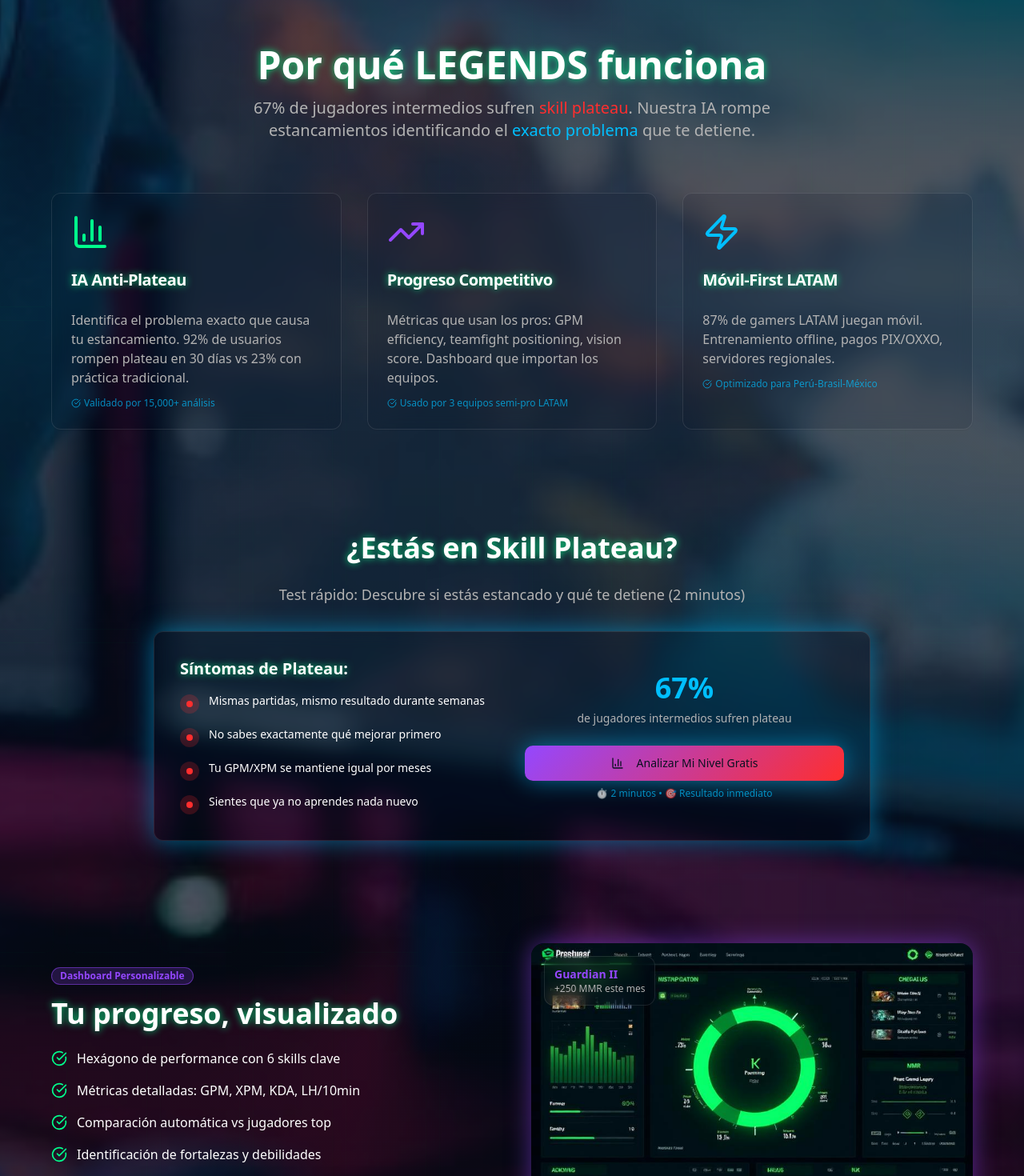
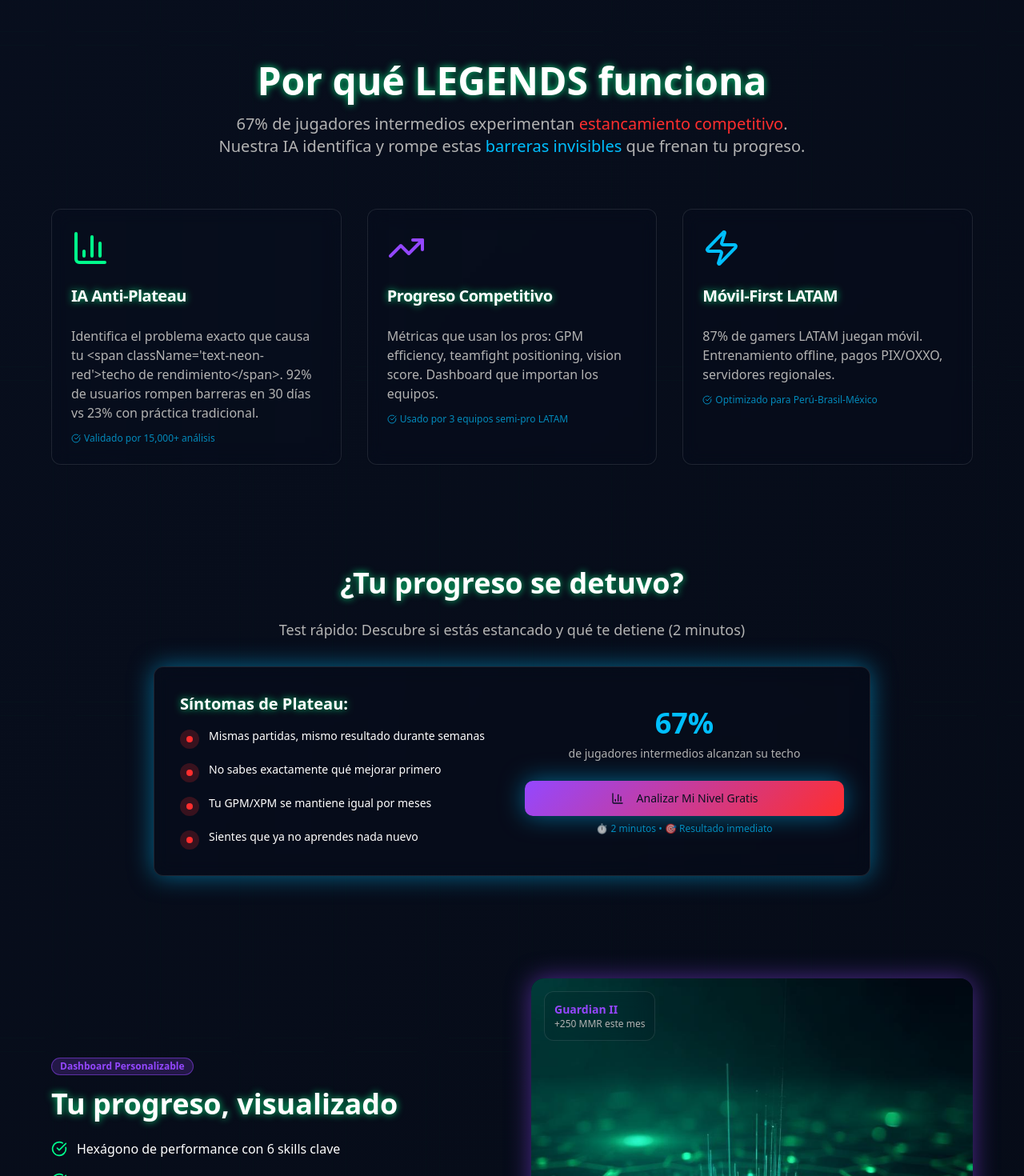
Before and after one commit to legends-latam/apex-path-gaming, a React (Vite) app: page / in a window 1280 px wide. Shown: the part 1620-3090 px from the top of the page at 80% size. Built offline with nearby package versions, Linux system fonts and the light colour scheme.

Commit message:
Update landing page visuals and text
Update hero section image to dashboard mockup.
Improve "Why Legends Works" section by rephrasing "skill plateau" explanations.
Adjust background image to prevent stretching and ensure visibility.

```diff
--- a/src/pages/Index.tsx
+++ b/src/pages/Index.tsx
@@ -21,7 +21,6 @@ import {
 import heroImage from '@/assets/hero-gaming.jpg';
 import dashboardImage from '@/assets/dashboard-preview.jpg';
 import gamingBackground from '@/assets/gaming-background.jpg';
-import legendsDashboard from '@/assets/legends-dashboard.jpg';
 
 const Index = () => {
   const [playerCount, setPlayerCount] = useState(15247);
@@ -44,13 +43,6 @@ const Index = () => {
 
   return (
     <div className="min-h-screen bg-gradient-hero relative overflow-hidden">
-      {/* Gaming Background */}
-      <div
-        className="absolute inset-0 bg-cover bg-center opacity-30"
-        style={{ backgroundImage: `url(${gamingBackground})` }}
-      />
-      {/* Overlay */}
-      <div className="absolute inset-0 bg-gradient-to-r from-bg-primary/90 via-bg-primary/70 to-bg-primary/90" />
 
       {/* Animated Grid Background */}
       <div className="absolute inset-0 opacity-10 animate-grid-move">
@@ -163,7 +155,7 @@ const Index = () => {
           {[
             { label: "Jugadores LATAM", value: "335M", icon: Users, desc: "Market total LATAM" },
             { label: "Mejora más rápida", value: "49%", icon: TrendingUp, desc: "vs práctica tradicional" },
-            { label: "Skill plateau resuelto", value: "92%", icon: Zap, desc: "jugadores rompen estancamiento" },
+            { label: "Estancamiento superado", value: "92%", icon: Zap, desc: "jugadores rompen barreras" },
             { label: "Variables analizadas", value: "+50", icon: BarChart3, desc: "por cada partida IA" }
           ].map((stat, index) => (
             <Card key={index} className="glass-card border-neon-green/20 glow-green hover:glow-purple transition-all duration-300">
@@ -232,8 +224,8 @@ const Index = () => {
               Por qué LEGENDS funciona
             </h2>
             <p className="text-xl text-muted-foreground max-w-3xl mx-auto">
-              67% de jugadores intermedios sufren <span className="text-neon-red">skill plateau</span>.
-              Nuestra IA rompe estancamientos identificando el <span className="text-neon-cyan">exacto problema</span> que te detiene.
+              67% de jugadores intermedios experimentan <span className="text-neon-red">estancamiento competitivo</span>.
+              Nuestra IA identifica y rompe estas <span className="text-neon-cyan">barreras invisibles</span> que frenan tu progreso.
             </p>
           </div>
 
@@ -242,7 +234,7 @@ const Index = () => {
               {
                 icon: BarChart3,
                 title: "IA Anti-Plateau",
-                description: "Identifica el problema exacto que causa tu estancamiento. 92% de usuarios rompen plateau en 30 días vs 23% con práctica tradicional.",
+                description: "Identifica el problema exacto que causa tu <span className='text-neon-red'>techo de rendimiento</span>. 92% de usuarios rompen barreras en 30 días vs 23% con práctica tradicional.",
                 color: "neon-green",
                 proof: "Validado por 15,000+ análisis"
               },
@@ -283,7 +275,7 @@ const Index = () => {
       <section className="relative z-10 px-6 lg:px-12 py-16">
         <div className="max-w-4xl mx-auto text-center">
           <h2 className="text-3xl md:text-4xl font-bold mb-6 text-glow">
-            ¿Estás en Skill Plateau?
+            ¿Tu progreso se detuvo?
           </h2>
           <p className="text-lg text-muted-foreground mb-8">
             Test rápido: Descubre si estás estancado y qué te detiene (2 minutos)
@@ -309,7 +301,7 @@ const Index = () => {
               <div className="text-center">
                 <div className="mb-6">
                   <div className="text-4xl font-bold text-neon-cyan mb-2">67%</div>
-                  <div className="text-sm text-muted-foreground">de jugadores intermedios sufren plateau</div>
+                  <div className="text-sm text-muted-foreground">de jugadores intermedios alcanzan su techo</div>
                 </div>
                 <Button size="lg" className="bg-gradient-secondary glow-cyan w-full">
                   <BarChart3 className="w-5 h-5 mr-2" />
@@ -356,7 +348,7 @@ const Index = () => {
 
             <div className="relative">
               <img
-                src={legendsDashboard}
+                src={dashboardImage}
                 alt="Dashboard Analytics Preview LEGENDS"
                 className="rounded-2xl glow-purple w-full"
               />
```
